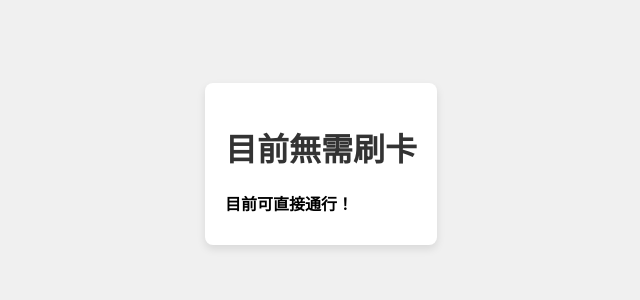
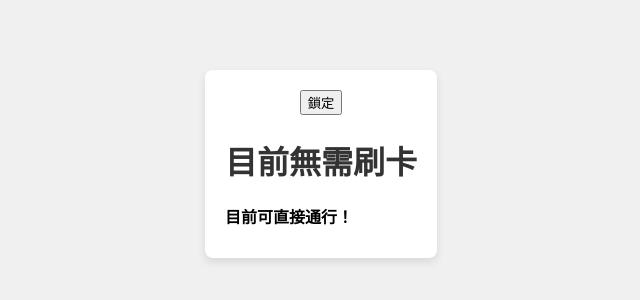
Before and after one commit to i-like-dev/index5, a plain HTML site: page open.html in a window 1280 px wide. Shown: the part 236-536 px from the top of the page, without its empty margins (319-959 px from the left). Drawn offline with Linux system fonts and the light colour scheme.

Commit message:
Update open.html

```diff
--- a/open.html
+++ b/open.html
@@ -40,6 +40,7 @@
 </head>
 <body>
     <div class="account-info">
+        <input type="button" value="鎖定" onclick="location.href='index.html'">
         <h1>目前無需刷卡</h1>
         <div class="info">
             <div><span class="label">目前可直接通行！</div>
```
